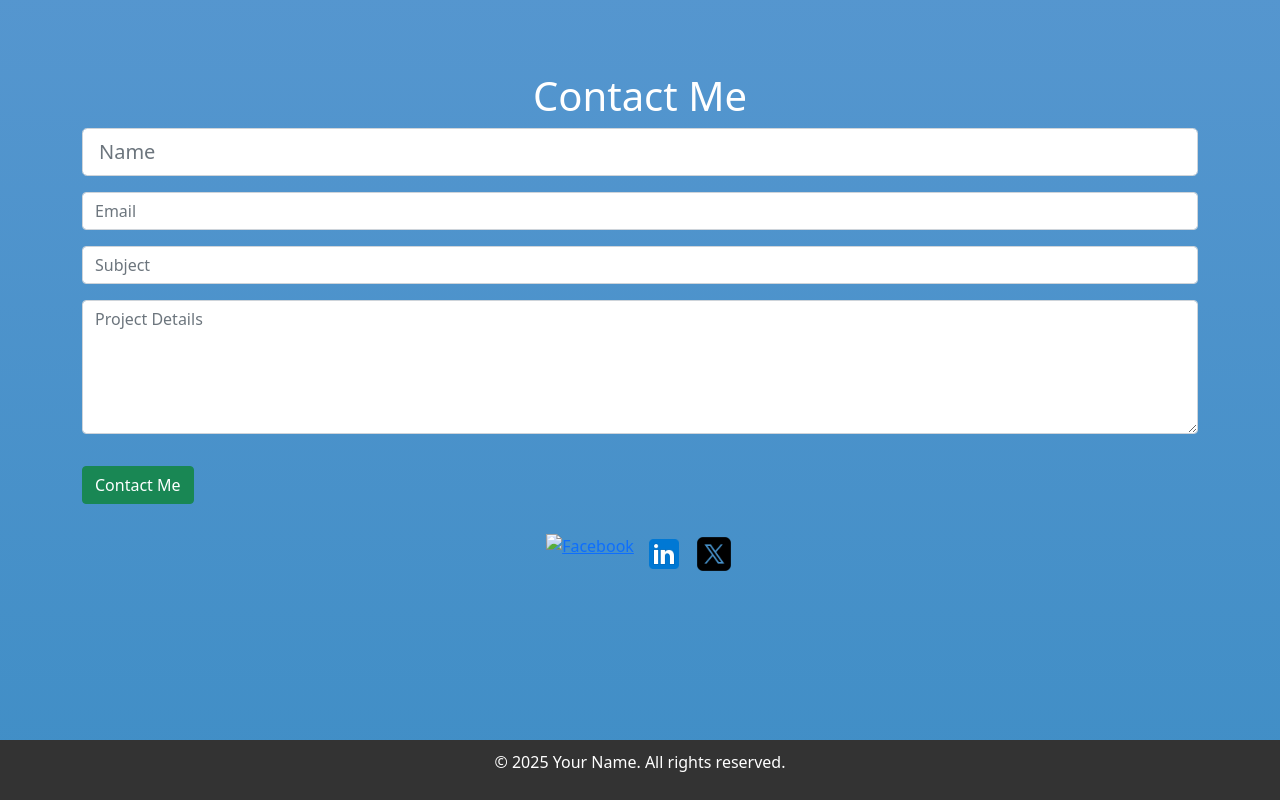
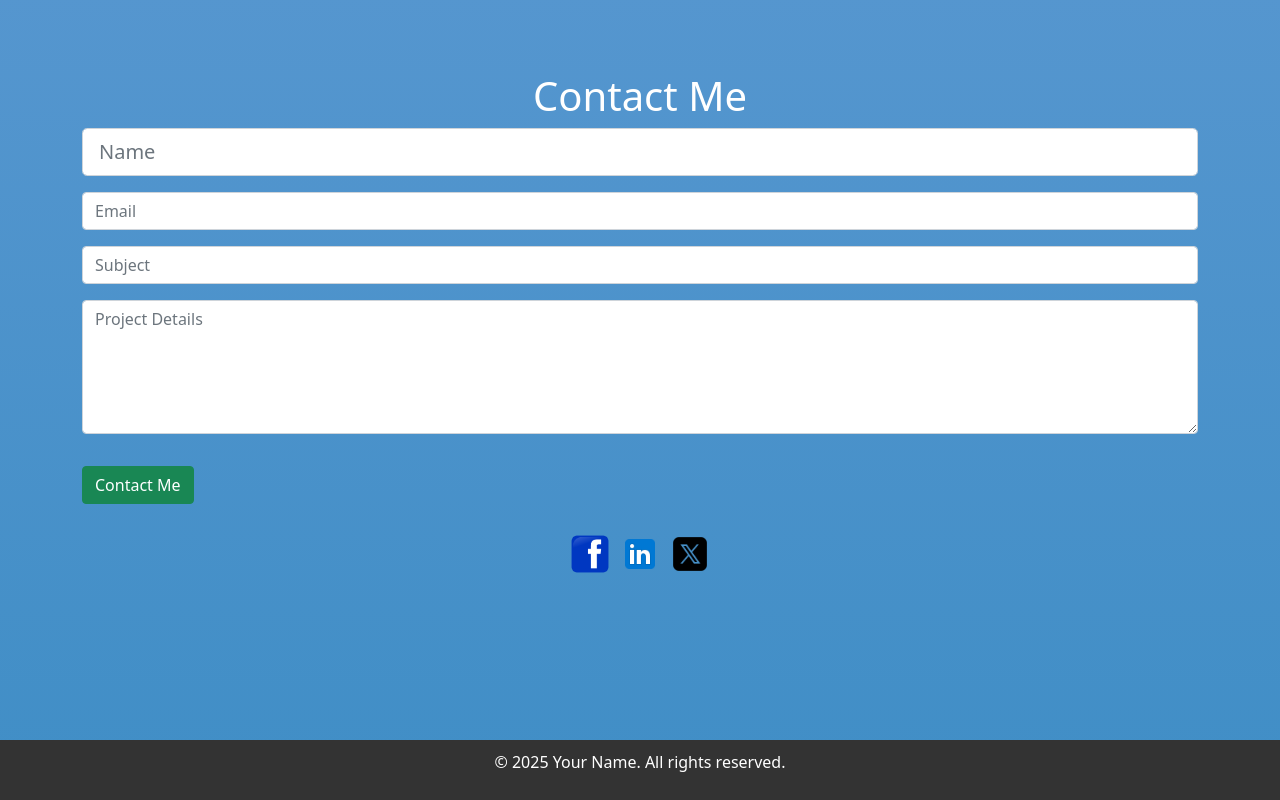
Before and after one commit to ManojMohan-404/sample-portfolio, a plain HTML site: page index.html in a window 1280 px wide. Shown: the part 2026-2826 px from the top of the page. Drawn offline with nearby package versions, Linux system fonts and the light colour scheme; the site is published under a folder, as on GitHub Pages, so addresses that start at the root find nothing.

Commit message:
Update index.html

```diff
--- a/index.html
+++ b/index.html
@@ -170,7 +170,7 @@
             </form>
             <div id="social_media">
                 <a href="http://your-facebook-link" target="_blank" aria-label="Facebook">
-                    <img id="facebook" src="/source/fb.png" alt="Facebook">
+                    <img id="facebook" src="source/fb.png" alt="Facebook">
                 </a>
                 <a href="http://your-linkedin-link" target="_blank" aria-label="LinkedIn">
                     <img id="linkedin" src="source/icons8-linkedin-48.png" alt="LinkedIn">
```
